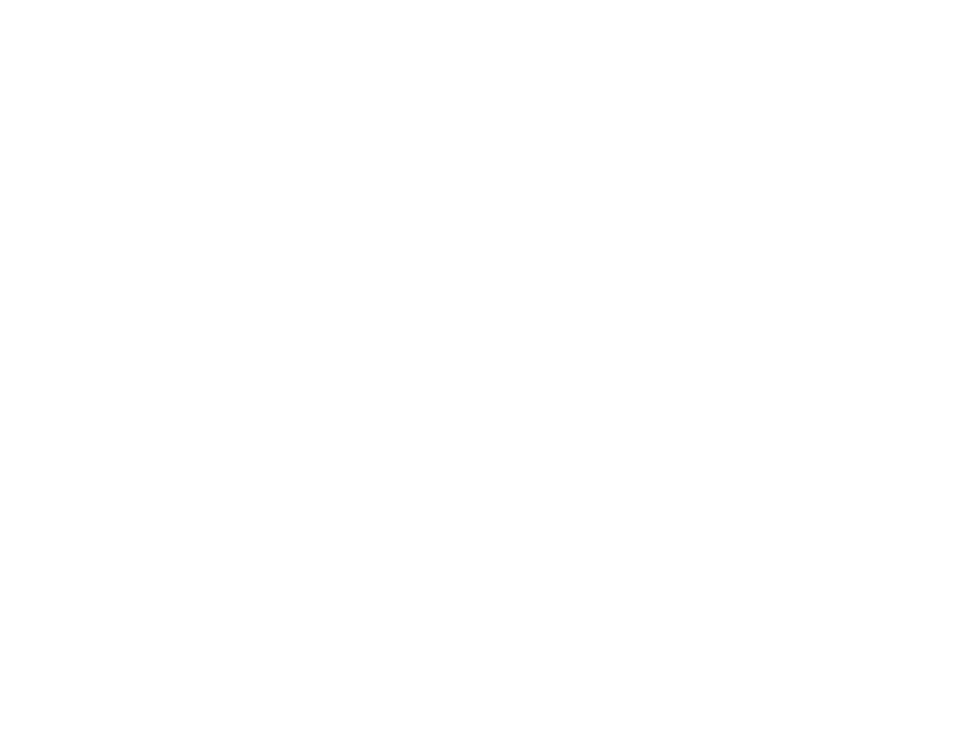
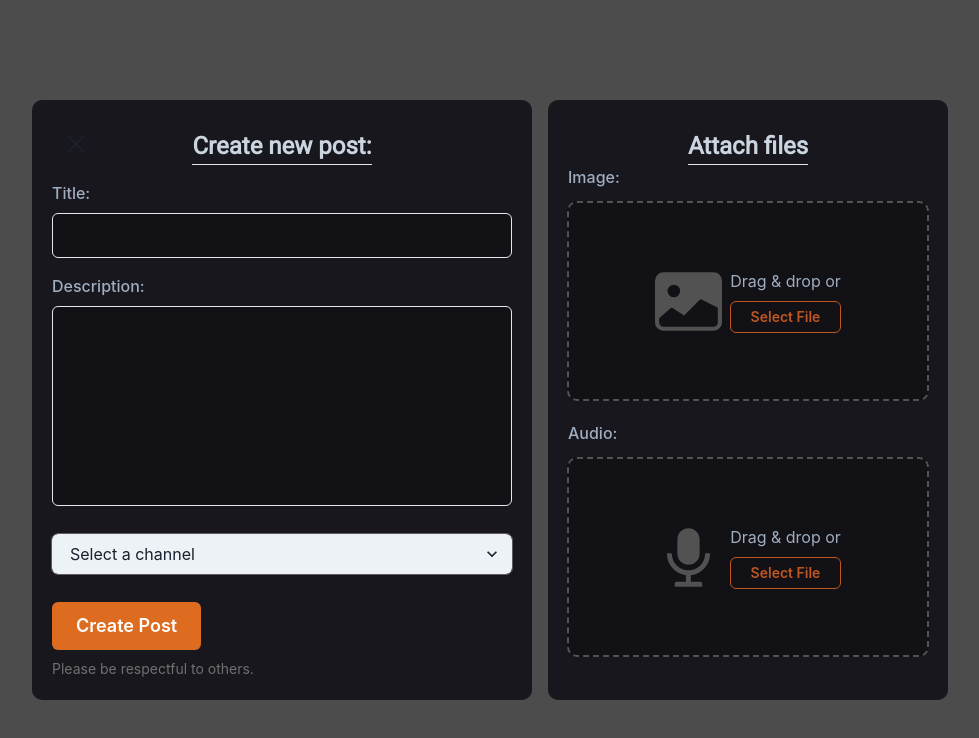
Before and after one commit to Mark123M/Weeklymix, a React (Create React App) app in the folder client/: page /#/discussions/new-post in a window 1280 px wide. Before the commit this address had no page. Shown: the top 738 px of the page, without its empty margins (150-1129 px from the left). Built offline with nearby package versions, Linux system fonts and the light colour scheme.

Commit message:
changed posts

```diff
--- a/client/src/App.js
+++ b/client/src/App.js
@@ -8,6 +8,7 @@ import Discussions from './pages/Discussions'
 import Profile from './pages/Profile';
 import Login from './pages/Login'
 import Register from './pages/Register'
+import NewPost from './pages/NewPost'
 
 import {
   HashRouter, //using hashrouter for client side routing
@@ -28,6 +29,7 @@ function App() {
           <Routes>
             <Route path="/" element = {<Home />}></Route>
             <Route path="/discussions" element = {<Discussions />}></Route>
+            <Route path="/discussions/new-post" element = {<NewPost isOpened = {true}/>}></Route>
             <Route path="/profile/:username" element = {<Profile/>}></Route>
             <Route path="/login" element = {<Login />}></Route>
             <Route path="/register" element = {<Register />}></Route>
--- a/client/src/pages/Discussions.js
+++ b/client/src/pages/Discussions.js
@@ -60,7 +60,8 @@ export default function Discussions(){
         }
         else {
             console.log('new post created')
-            setPostFormDisplay(true)
+            //setPostFormDisplay(true)
+            navigate('/discussions/new-post', {replace:true})
         }
 
     }
@@ -97,7 +98,7 @@ export default function Discussions(){
             backgroundRepeat='no-repeat'
             backgroundPosition='bottom right'
         >
-            <PostModalPopup isOpened = {postFormDisplay} setPostFormDisplay = {setPostFormDisplay} getAllPosts = {getAllPosts}/>
+            {/*<PostModalPopup isOpened = {postFormDisplay} setPostFormDisplay = {setPostFormDisplay} getAllPosts = {getAllPosts}/> */}
 
             <Navbar/>
             <Flex
@@ -129,19 +130,6 @@ export default function Discussions(){
                 >
                     +new post
                 </Button>
-                <Button
-                    variant = 'solid'
-                    mt = {10}
-                    colorScheme = 'orange'
-                    fontSize={['md','md','xl','xl']}
-                    w = {['100px','100px','130px','130px']}
-                    h = {['35px','35px','48px', '48px']}
-                    alignSelf='center'
-                    //onClick = {()=>{setTestState(testState+1)}}
-
-                >
-                    reload
-                </Button>
             </Flex>
 
             <Flex flexDirection='column' ml = {['140px','150px','200px', '200px']} mt = {16} bg = '#131417' paddingTop={5} paddingLeft = {6}>
--- /dev/null
+++ b/client/src/pages/NewPost.js
@@ -0,0 +1,173 @@
+import React, {useState, useContext} from 'react'
+import {
+    Flex,
+    Box,
+    Button,
+    Text,
+    Input,
+    FormLabel,
+    Center,
+    IconButton,
+    Textarea,
+    Select
+  } from '@chakra-ui/react';
+import "@fontsource/raleway"
+import "@fontsource/roboto"
+import "@fontsource/fira-sans"
+import {Link} from 'react-router-dom'
+import axios from 'axios'
+import { UserContext } from '../UserContext';
+import {CloseIcon, HamburgerIcon} from '@chakra-ui/icons'
+import {BsImageFill} from 'react-icons/bs'
+import {AiFillAudio} from 'react-icons/ai'
+import { useNavigate } from 'react-router-dom';
+
+export default function NewPost() {
+
+    const [title, setTitle] = useState('')
+    const [desc, setDesc] = useState('')
+    const [postType, setPostType] = useState('')
+    const{value: user, setValue: setUser} = useContext(UserContext)
+    const navigate = useNavigate()
+
+    console.log(title,desc,postType)
+
+    const submitNewPost = (e) =>{
+        e.preventDefault()
+        if(!user){
+            navigate('/login')
+        }
+
+        axios.post('/posts', {
+            userId: user._id,
+            postType: postType,
+            title: title,
+            description: desc,
+        })
+        .then((res)=>{
+            console.log(res)
+            navigate('/discussions',{replace:true})
+        })
+
+        setTitle('')
+        setDesc('')
+        setPostType('')
+    }
+
+    return (
+        <Flex
+            overflow = 'auto'
+            position = 'fixed'
+            w = '100%'
+            h = '100%'
+            top = '0'
+            bottom='0'
+            left = '0'
+            right = '0'
+            bg = 'rgba(0,0,0,0.7)'
+            flexDirection={['column','column','row','row']}
+            justifyContent = 'center'
+        >
+             <Flex
+                alignSelf = 'center'
+                flexDirection = 'column'
+                height= '600px'
+                w = '500px'
+                padding= '20px'
+                backgroundColor= '#17171d'
+                borderRadius= '10px'
+                mt = {[0,0,0,0]}
+            >
+                <Flex w = '100%' mb = {4} flexDirection = 'column'>
+                    <IconButton
+                        size="lg"
+                        colorScheme = 'white'
+                        icon={<CloseIcon/>}
+                        marginRight = 'auto'
+                        variant = 'ghost'
+
+                        onClick = {()=>navigate('/discussions')}
+                    />
+                    <Flex
+                        fontFamily={`'roboto',san-serif`}
+                        fontWeight = '600'
+                        fontSize={[ 'lg' ,'xl', '2xl', '2xl' ]}
+                        color = 'gray.300'
+                        marginTop = '-40px'
+                        borderStyle = 'none none solid none'
+                        borderWidth = '1px'
+                        alignSelf='center'
+
+                    >
+                        Create new post:
+
+                    </Flex>
+
+
+                </Flex>
+
+                <form onSubmit={submitNewPost}>
+                    <FormLabel fontSize = 'md' color = 'gray.400'>Title:</FormLabel>
+                    <Input value = {title} onChange = {(e)=>setTitle(e.target.value)}  required height = '45px' fontSize = 'md' bg = 'blackAlpha.400'/>
+
+                    <FormLabel fontSize = 'md' color = 'gray.400'  mt = {4}>Description:</FormLabel>
+                    <Textarea resize = 'none' value = {desc} onChange = {(e)=>setDesc(e.target.value)} required height = '200px' fontSize = 'md' bg = 'blackAlpha.400'/>
+
+                    <Select value = {postType} onChange = {(e)=>setPostType(e.target.value)} outline = 'solid 1px #5E5B5A' variant = 'filled' colorScheme = 'blue' required mt = {7}>
+                        <option value=''>Select a channel</option>
+                        <option value='Announcements'>Announcements</option>
+                        <option value='Discussion'>Discussion</option>
+                        <option value='Feedback'>Feedback</option>
+                        <option value='Off topic'>Off topic</option>
+                    </Select>
+
+
+                    <Button variant = 'solid' type = 'submit' colorScheme='orange' size = 'lg' mt = {7}>Create Post</Button>
+                    <Text fontSize='sm' mt = {2} color = '#707070'>Please be respectful to others.</Text>
+                </form>
+            </Flex>
+
+            <Flex
+                mt = {[5,5,0,0]}
+                w = '400px'
+                h = '600px'
+                backgroundColor= '#17171d'
+                flexDirection = 'column'
+                borderRadius= '10px'
+                ml = {4}
+                alignSelf = 'center'
+            >
+                <Flex
+                    fontFamily={`'roboto',san-serif`}
+                    fontWeight = '600'
+                    fontSize={[ 'lg' ,'xl', '2xl', '2xl' ]}
+                    color = 'gray.300'
+                    mt = '28px'
+                    borderStyle = 'none none solid none'
+                    borderWidth = '1px'
+                    alignSelf='center'
+
+                >
+                    Attach files
+
+                </Flex>
+                <FormLabel fontSize = 'md' color = 'gray.400' ml = {5}>Image:</FormLabel>
+                <Center w = '362px' h = ' 200px' bg = '#111116' alignSelf = 'center' borderRadius = '10px' mt = {1} borderStyle = 'dashed' borderColor = '#525252' borderWidth = '2px'>
+                    <BsImageFill size = {67} color = '#525252'/>
+                    <Flex flexDirection = 'column'>
+                        <Text ml = {2} color = 'gray.400'>{`Drag & drop or`}</Text>
+                        <Button variant = 'outline' colorScheme = 'orange' size = 'sm' ml = {2} mt = {2}>Select File</Button>
+                    </Flex>
+                </Center>
+                <FormLabel mt = {5} fontSize = 'md' color = 'gray.400' ml = {5}>Audio:</FormLabel>
+                <Center w = '362px' h = ' 200px' bg = '#111116' alignSelf = 'center' borderRadius = '10px' mt = {1} borderStyle = 'dashed' borderColor = '#525252' borderWidth = '2px'>
+                    <AiFillAudio size = {67} color = '#525252'/>
+                    <Flex flexDirection = 'column'>
+                        <Text ml = {2} color = 'gray.400'>{`Drag & drop or`}</Text>
+                        <Button variant = 'outline' colorScheme = 'orange' size = 'sm' ml = {2} mt = {2}>Select File</Button>
+                    </Flex>
+                </Center>
+            </Flex>
+        </Flex>
+    )
+}
```
